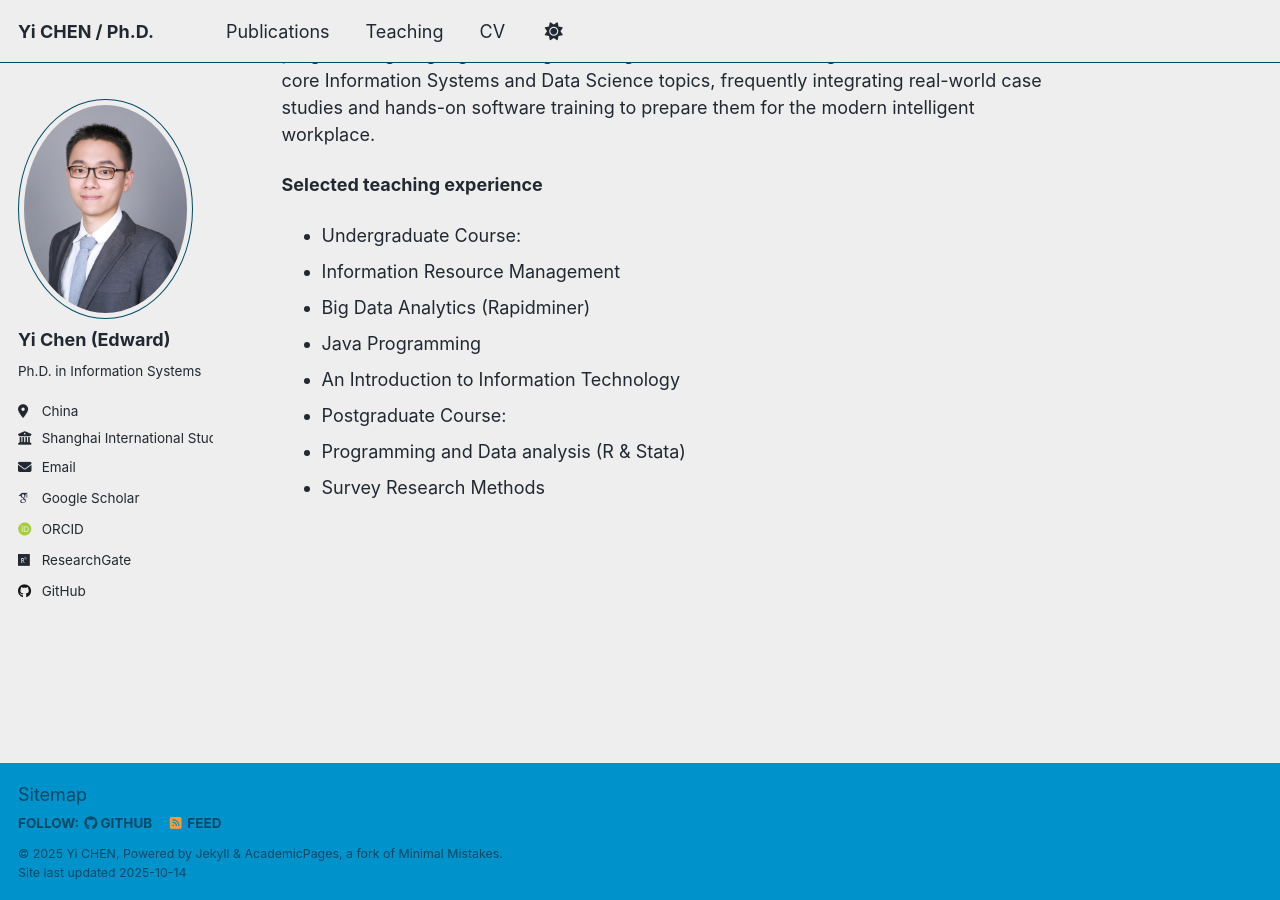
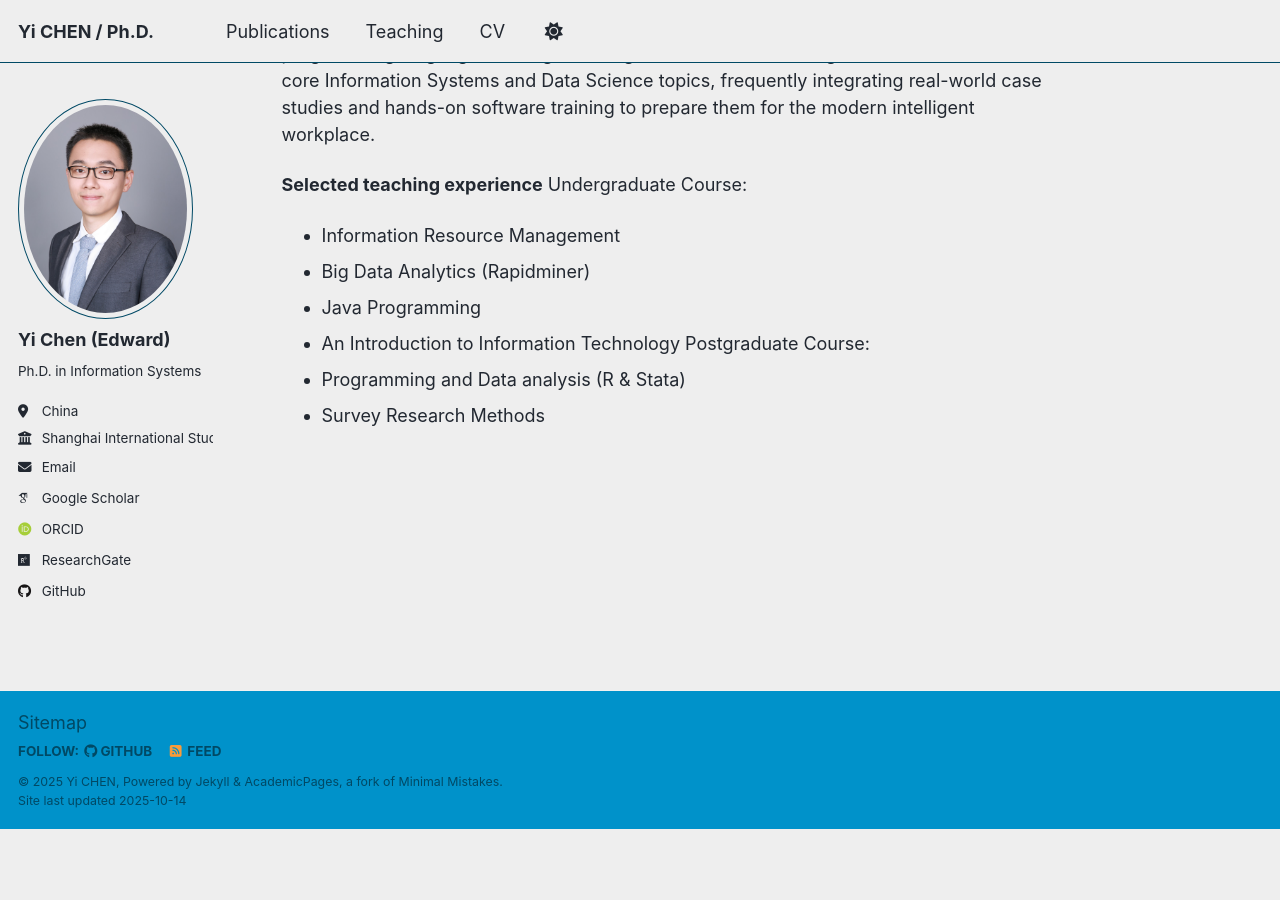
Before and after one commit to chenyi-edward/chenyi-edward.github.io, a Jekyll site: the page built from _pages/about.md, in a window 1280 px wide and 900 px high, scrolled down 1817 px. Built offline with Jekyll 4.4.1, drawn with Linux system fonts in a browser that asks for light colours; some web fonts are replaced; a script that is not in the unit is left out; after the commit the page ends 2645 px from its top, so only the background shows below that.

```diff
--- a/_pages/about.md
+++ b/_pages/about.md
@@ -43,11 +43,11 @@ Teaching Interest
 My teaching philosophy emphasizes bridging rigorous theory with practical application, focusing on developing both analytical skills (e.g., quantitative research methods & programming language), managerial insights, and critical thinking. I instruct students in core Information Systems and Data Science topics, frequently integrating real-world case studies and hands-on software training to prepare them for the modern intelligent workplace.
 
 **Selected teaching experience**
-* Undergraduate Course:
+Undergraduate Course:
 - Information Resource Management
 - Big Data Analytics (Rapidminer)
 - Java Programming
 - An Introduction to Information Technology
-* Postgraduate Course:
+Postgraduate Course:
 - Programming and Data analysis (R & Stata)
 - Survey Research Methods
```
